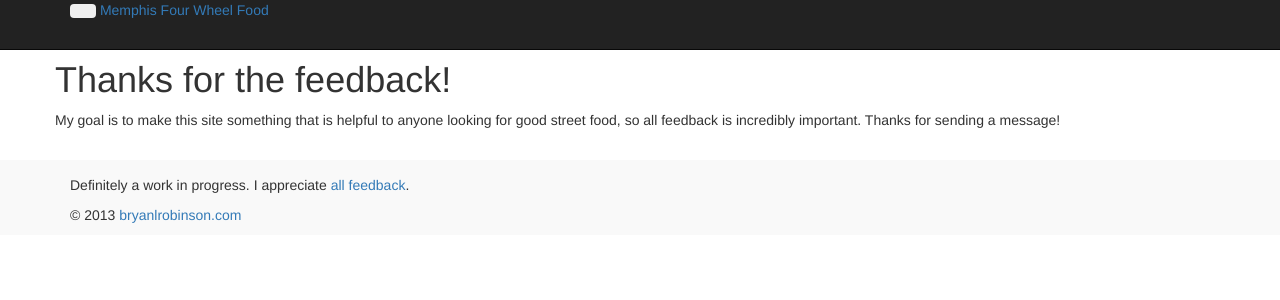
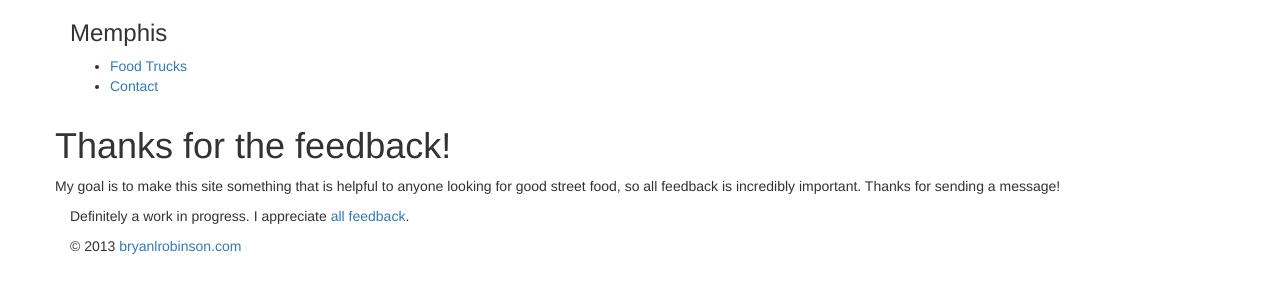
Before and after one commit to brob/trucks, a Django app: page /thanks/ in a window 1280 px wide. Shown: the top 300 px of the page. Run offline with Django 3.2, Linux system fonts and the light colour scheme; parts of the project's set-up code (start-up, migrations or seed data) failed here and were passed over; some libraries are stand-ins or nearby versions.

Commit message:
New design elements and static directories

```diff
--- a/trucks/templates/base.html
+++ b/trucks/templates/base.html
@@ -19,19 +19,9 @@
 		{% endblock top_script %}
 
 		{% block css %}
+		{% load staticfiles %}
 		<link href="//netdna.bootstrapcdn.com/twitter-bootstrap/2.3.1/css/bootstrap-combined.min.css" rel="stylesheet">
-
-		<style type="text/css" media="screen">
-			#navSpacer {
-				margin-bottom:40px;
-			}
-			#footer {
-				background:#f9f9f9;
-				margin-top:20px;
-				padding:15px 0 10px;
-			}
-		</style>
-
+		<link rel="stylesheet" href="{% static "css/styles.css" %}" type="text/css" media="screen" title="no title" charset="utf-8">
 
 		{% endblock css %}
 
@@ -40,8 +30,25 @@
 	</head>
 
 	<body>
+	<div class ="row" id="navigation">
+		<div class ="container">
+			<div class ="span4" id="logo_wrapper">
+				<a href="/" title="Memphis Four Wheel Food" id="logo"></a>
+			</div><!-- end .span5 -->
+			<div class="span4" id="main_location">
+				<h3>Memphis</h3>
+			</div><!-- end .span5 -->
+			<div class ="span4">
+		 		<ul id="nav">
+					<li><a href="/trucks/" title="Listing of all food trucks">Food Trucks</a></li>
+					<li><a href="/contact/" title="Contact Memphis Four Wheel Food">Contact</a></li>
 
 
+				</ul>
+			</div><!-- end .span7 -->
+		</div><!-- end .container -->
+	</div><!-- end .row -->
+{% comment %}
 	    <div class="navbar navbar-inverse navbar-fixed-top">
 	      <div class="navbar-inner">
 	        <div class="container">
@@ -64,7 +71,7 @@
 		<div class ="row" id="navSpacer">
 
 		</div><!-- end .row -->
-
+{% endcomment %}
 	<div class ="row">
 		<div class ="container">
 			{% block content %}{% endblock content %}
--- a/trucks/trucks/settings.py
+++ b/trucks/trucks/settings.py
@@ -91,12 +91,15 @@
 # Example: "http://example.com/static/", "http://static.example.com/"
 STATIC_URL = '/static/'
 
+
 # Additional locations of static files
 STATICFILES_DIRS = (
     # Put strings here, like "/home/html/static" or "C:/www/django/static".
     # Always use forward slashes, even on Windows.
     # Don't forget to use absolute paths, not relative paths.
 	'/home/bryanlrobinson/webapps/static_port/media/django-media/static',
+	'/home/bryanlrobinson/webapps/static_port/media/django-media/static/Truck-static-files',
+	'/Users/bryanrobinson/documents/personal/static/trucks',
 )
 
 # List of finder classes that know how to find static files in
```
Also changed, not shown: static/css/styles.css (added), static/img/logo.png (added), 3 other files.
